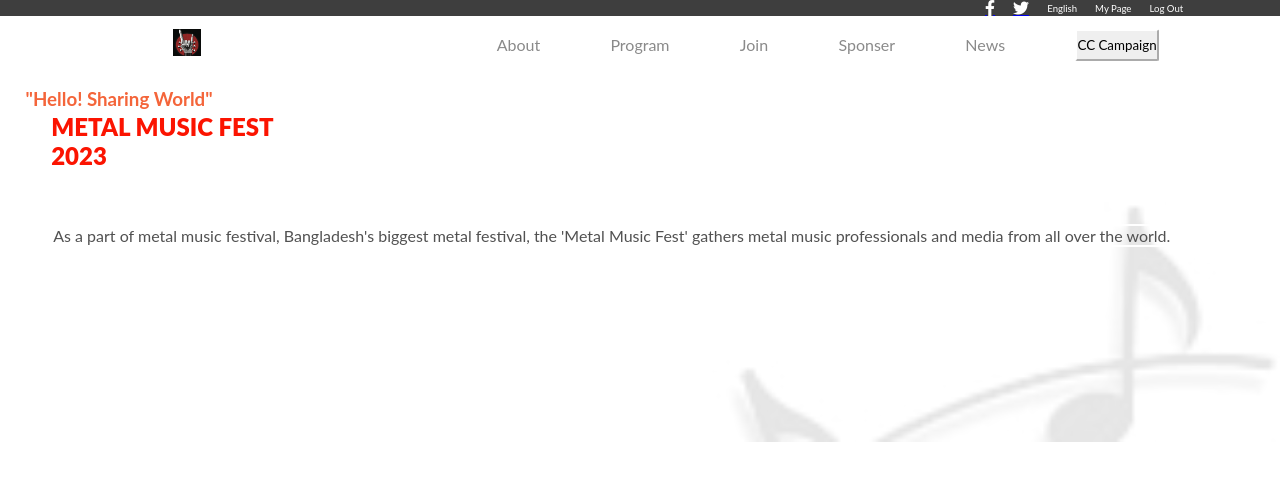
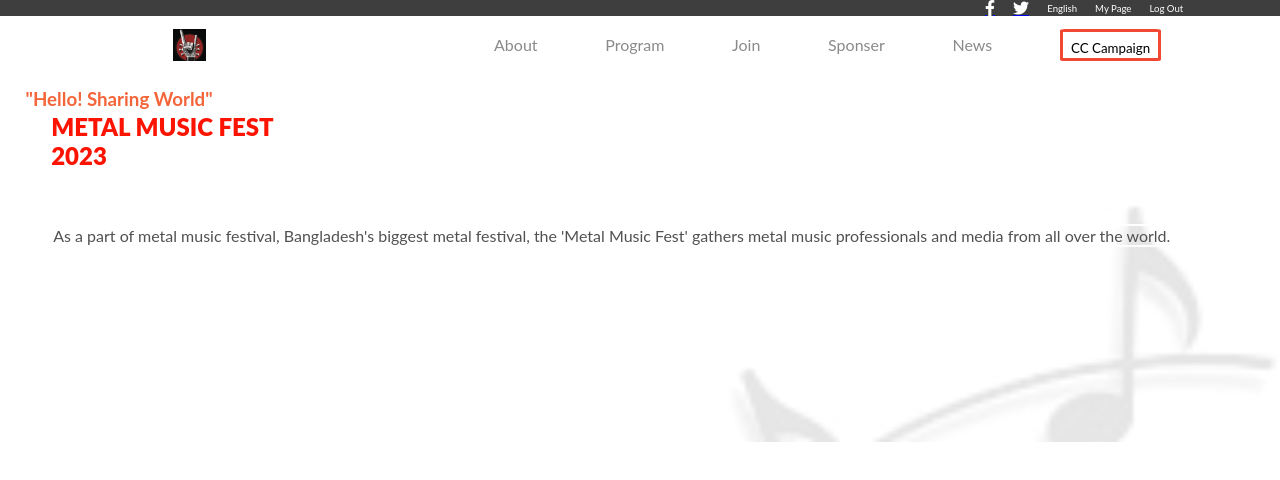
Before and after one commit to HossainAraf/Classical-Music-Festival, a website: page index.html in a window 1280 px wide. Drawn offline with Linux system fonts and the light colour scheme.

Commit message:
Update header button & logo style

```diff
--- a/style.css
+++ b/style.css
@@ -68,8 +68,10 @@ nav button {
   margin-bottom: 100rem;
   width: 33%;
   height: 2rem;
-  border-color: #fff;
+  background-color: #fff;
+  border: 3px solid #f04833;
   border-radius: 5%;
+  padding: 1%;
 }
 
 .background {
@@ -145,7 +147,7 @@ nav button {
 
   #logo {
     display: flex;
-    height: 1.7rem;
+    height: 2rem;
     flex-basis: 20%;
     padding-left: 9%;
   }
```
